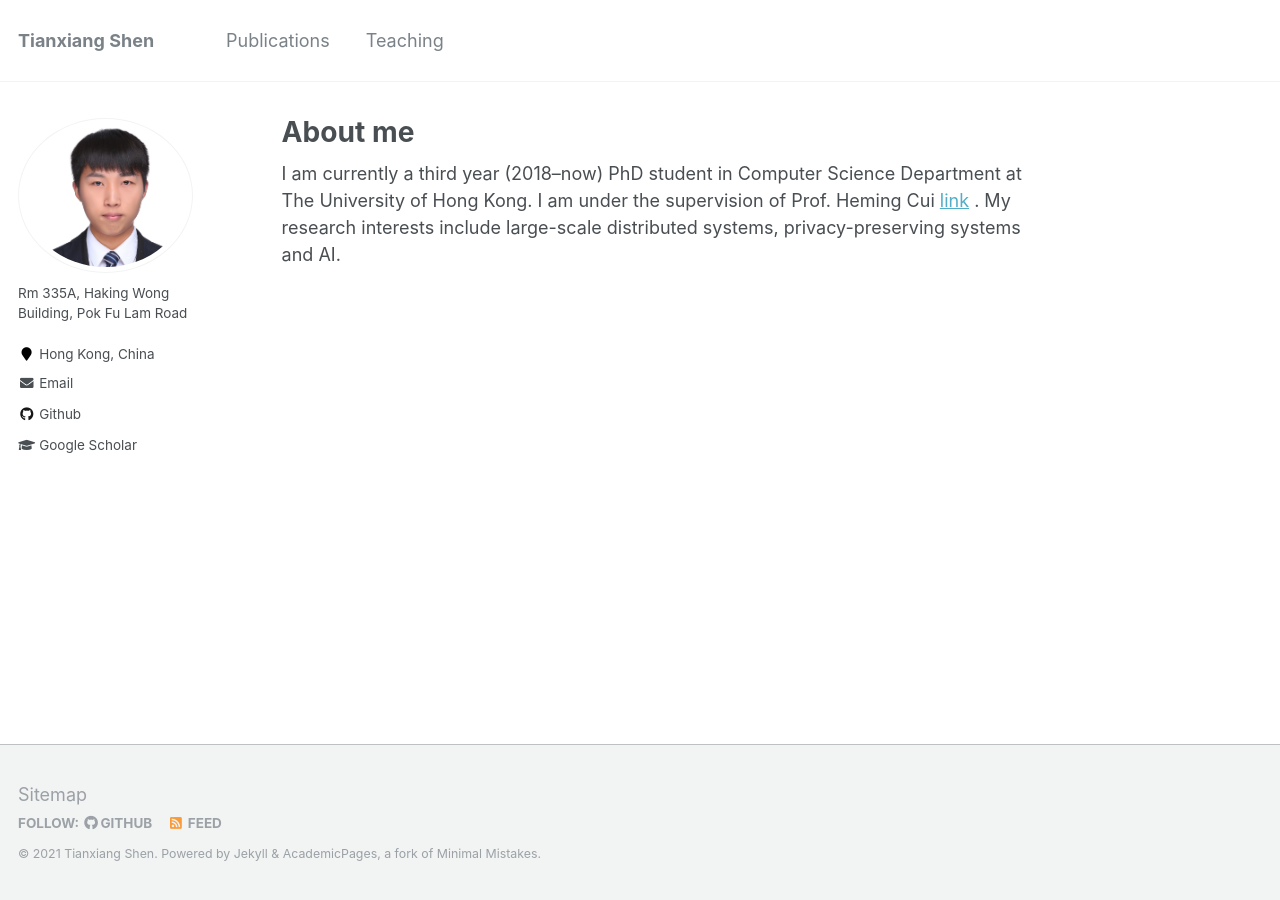
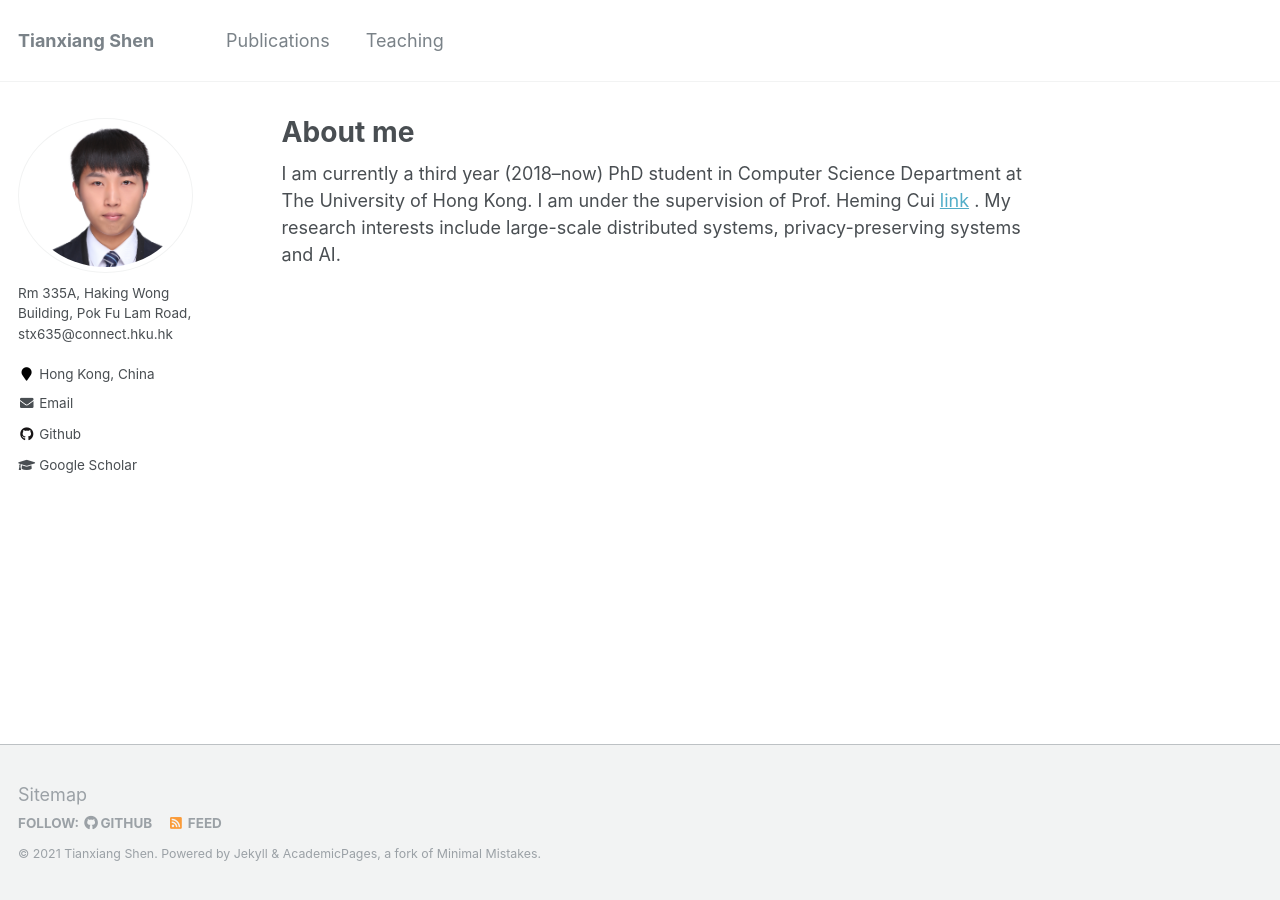
Before and after one commit to tianxiang999/tianxiang999.github.io, a Jekyll site: the page built from _pages/about.md, in a window 1280 px wide. Built offline with Jekyll 4.4.1, drawn with Linux system fonts in a browser that asks for light colours.

Commit message:
Update _config.yml

```diff
--- a/_config.yml
+++ b/_config.yml
@@ -82,7 +82,7 @@ analytics:
 author:
   # name             : "Tianxiang Shen"
   avatar           : "stx.png"
-  bio              : "Rm 335A, Haking Wong Building, Pok Fu Lam Road"
+  bio              : "Rm 335A, Haking Wong Building, Pok Fu Lam Road, stx635@connect.hku.hk"
   location         : "Hong Kong, China"
   employer         :
   # pubmed           : "https://www.ncbi.nlm.nih.gov/pubmed/?term=john+snow"
```
